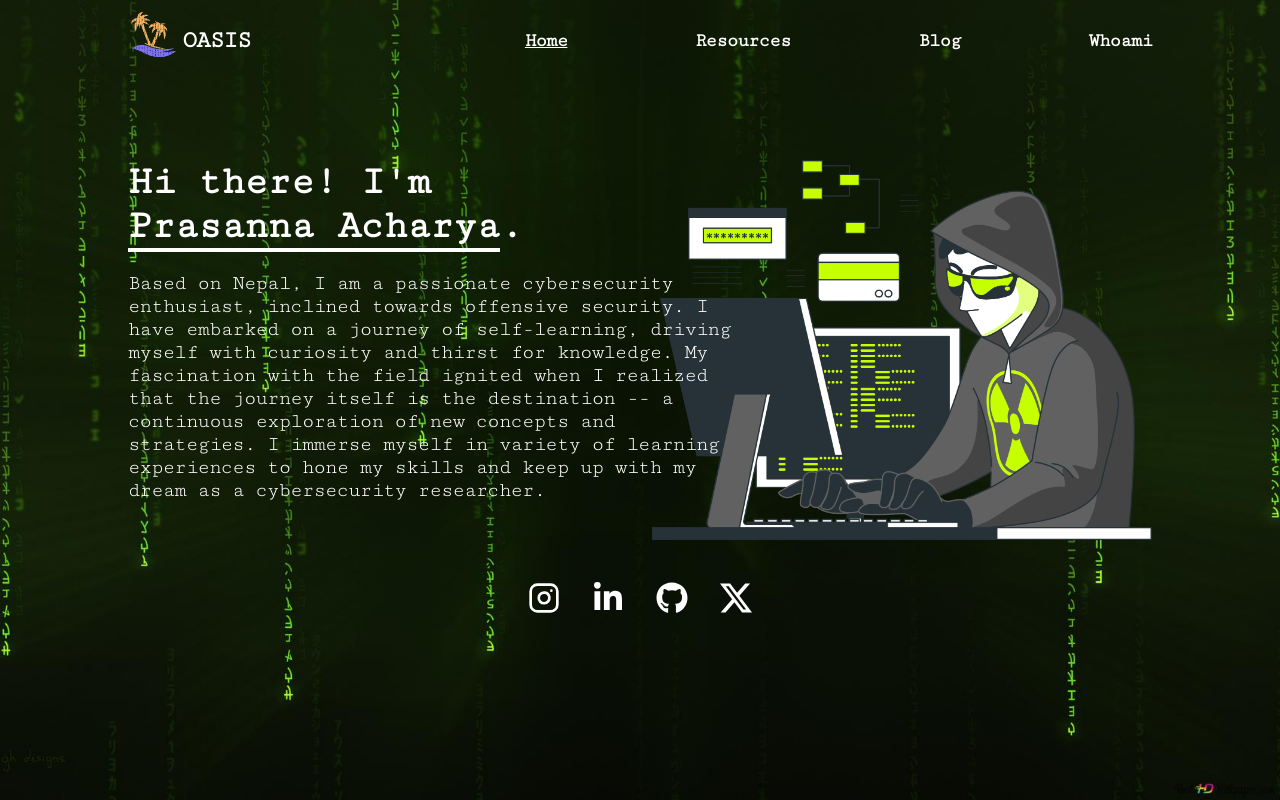
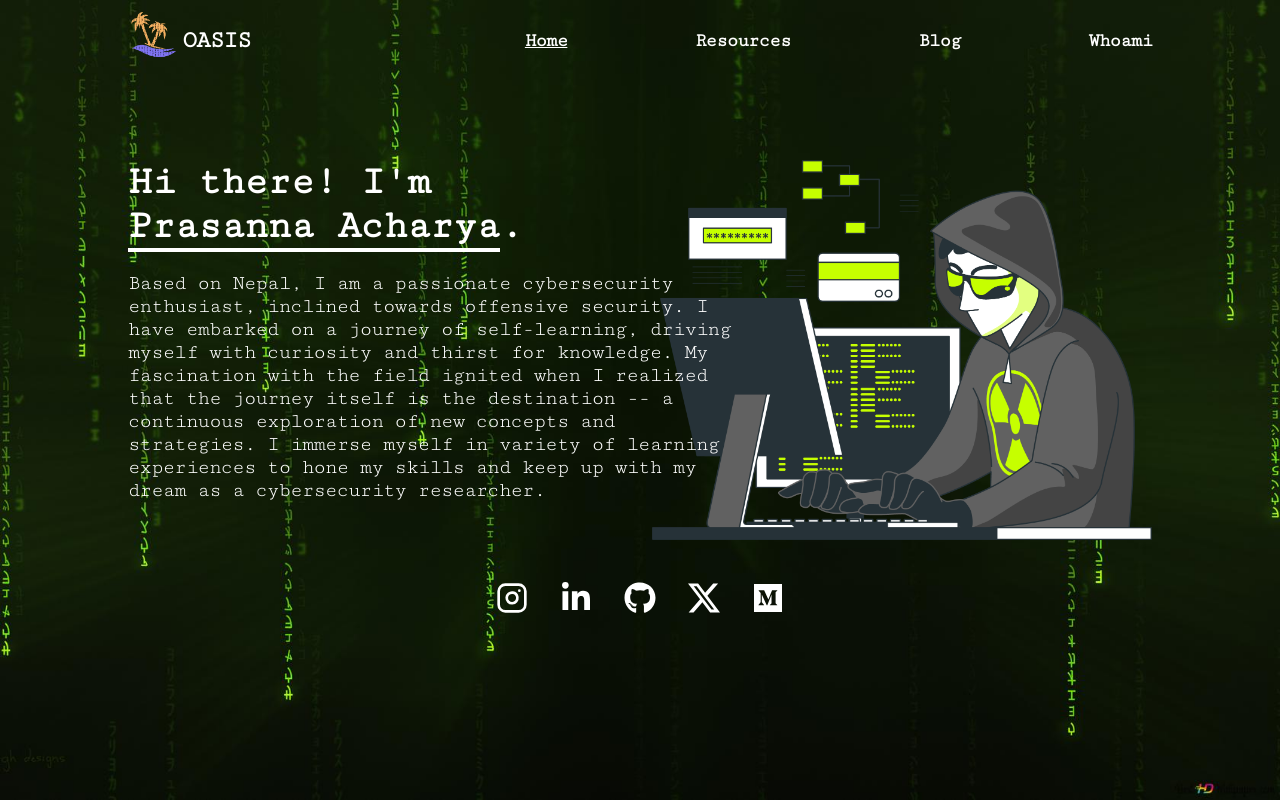
Before and after one commit to imprasanna/portfolio, a React (Vite) app: page / in a window 1280 px wide. Built offline with nearby package versions, Linux system fonts and the light colour scheme.

Commit message:
Medium link added in socials

```diff
--- a/src/components/home/bodyContent.jsx
+++ b/src/components/home/bodyContent.jsx
@@ -5,6 +5,7 @@ import { FiInstagram } from "react-icons/fi";
 import { FaGithub } from "react-icons/fa";
 import { FaLinkedinIn } from "react-icons/fa";
 import { BsTwitterX } from "react-icons/bs";
+import { FaMedium } from "react-icons/fa";
 
 function BodyContent() {
   return (
@@ -45,8 +46,12 @@ function BodyContent() {
             <FaGithub className="social-icon" />
           </a>
 
-          <a href="https://twitter.com/prasanna1024">
+          <a href="https://x.com/o4s1s_haaacks">
             <BsTwitterX className="social-icon" />
+          </a>
+
+          <a href="https://medium.com/@prasanna.acharya">
+            <FaMedium className="social-icon" />
           </a>
         </div>
       </div>
```
